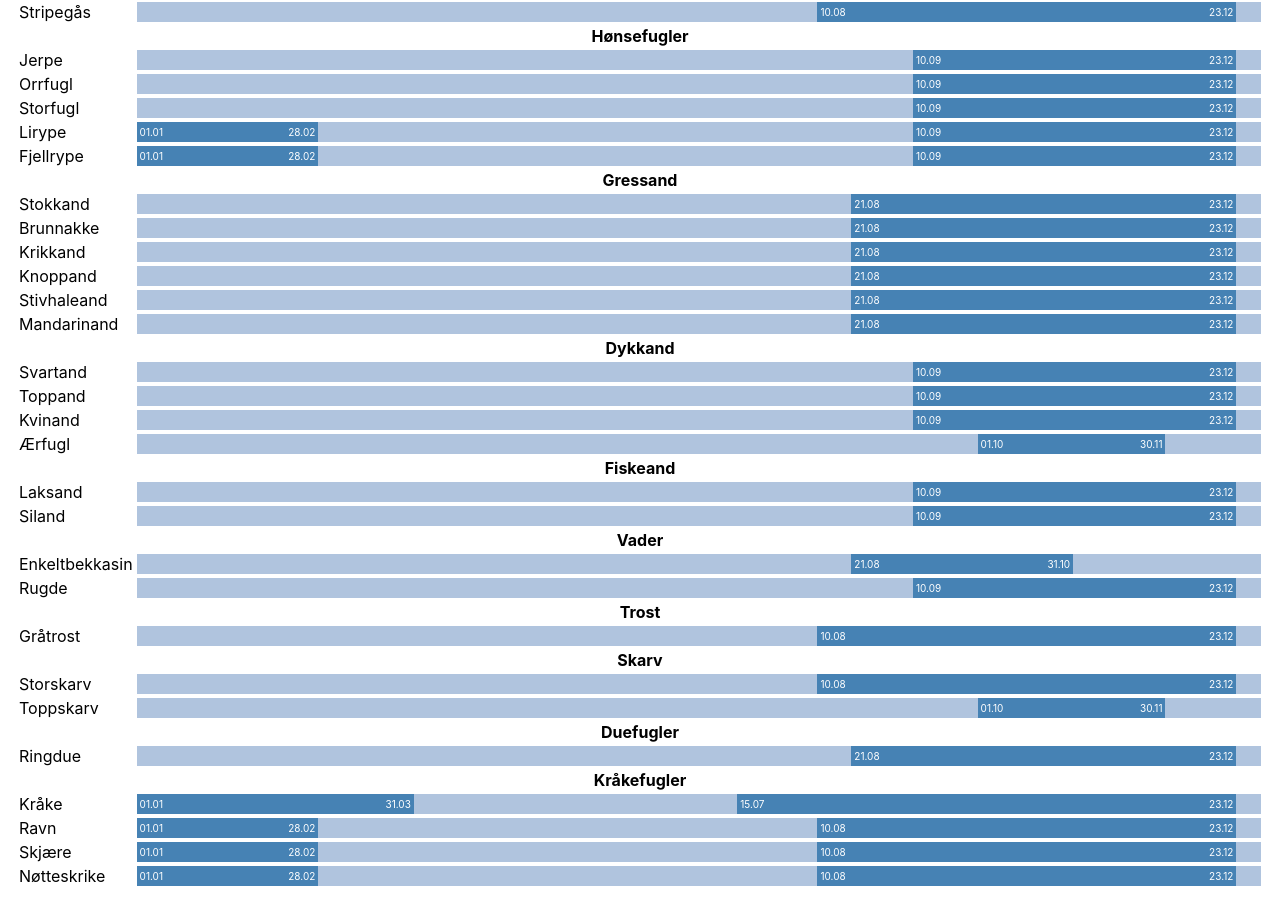
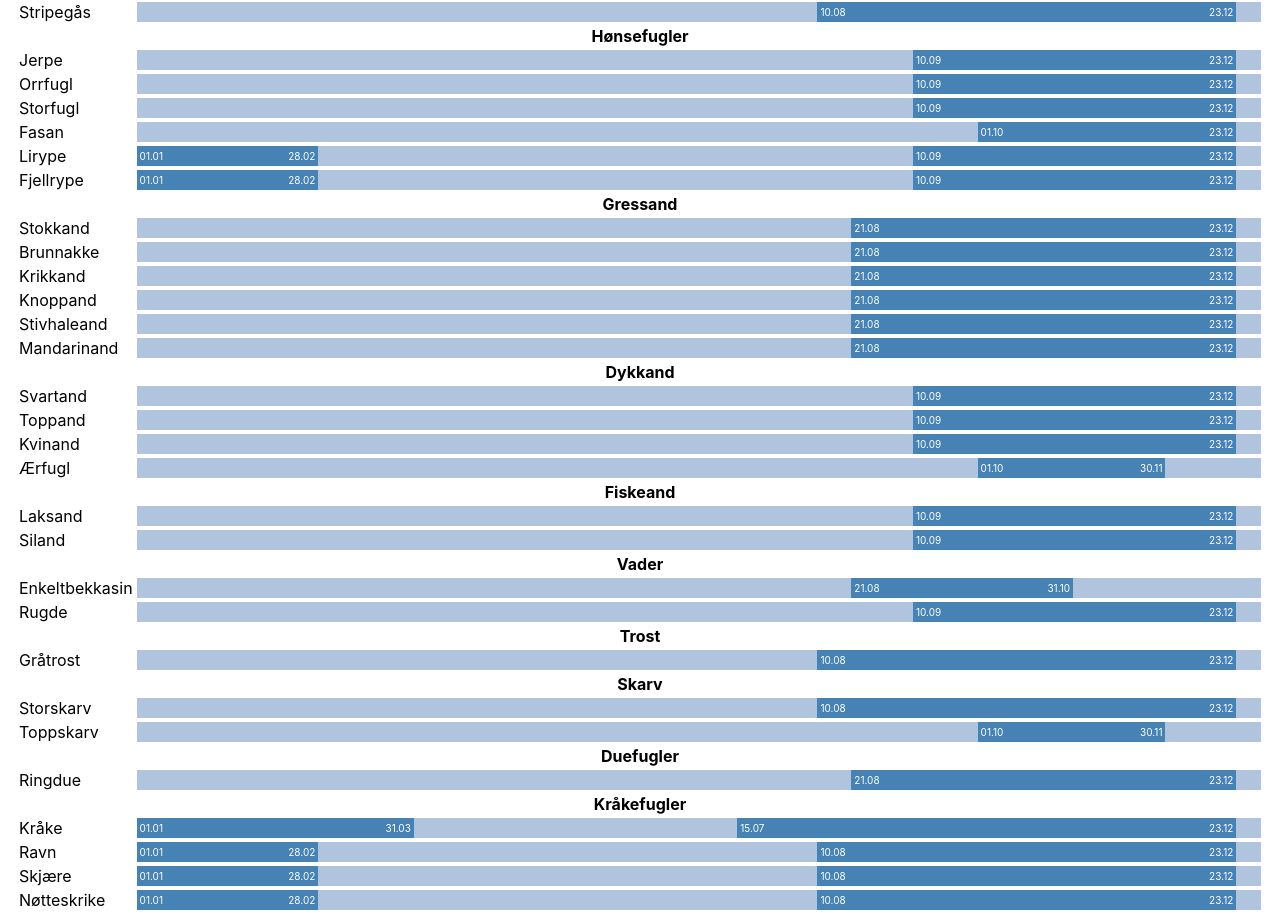
Before and after one commit to jmbredal/jakttider, a React (Create React App) app: page / in a window 1280 px wide. Shown: the part 919-1837 px from the top of the page. Built offline with nearby package versions, Linux system fonts and the light colour scheme.

Commit message:
Add fasan

```diff
--- a/src/vilt.js
+++ b/src/vilt.js
@@ -172,6 +172,12 @@ export const jakttider = [
   },
   {
     kategori: 'Hønsefugler',
+    name: 'Fasan',
+    start: new Date('2022-10-01'),
+    end: new Date('2022-12-23'),
+  },
+  {
+    kategori: 'Hønsefugler',
     name: 'Lirype',
     start: new Date('2022-09-10'),
     end: new Date('2022-02-28'),
```
